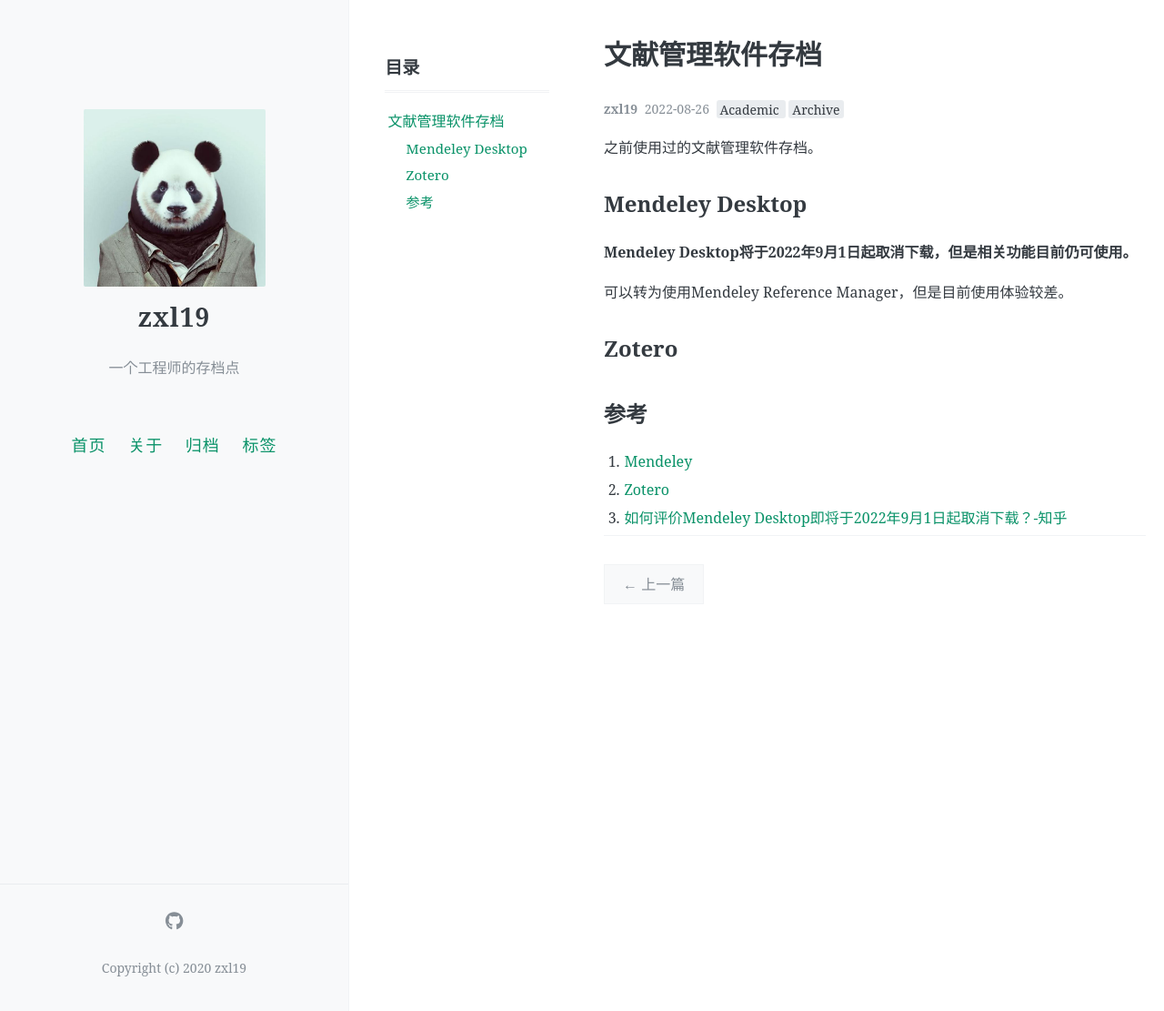
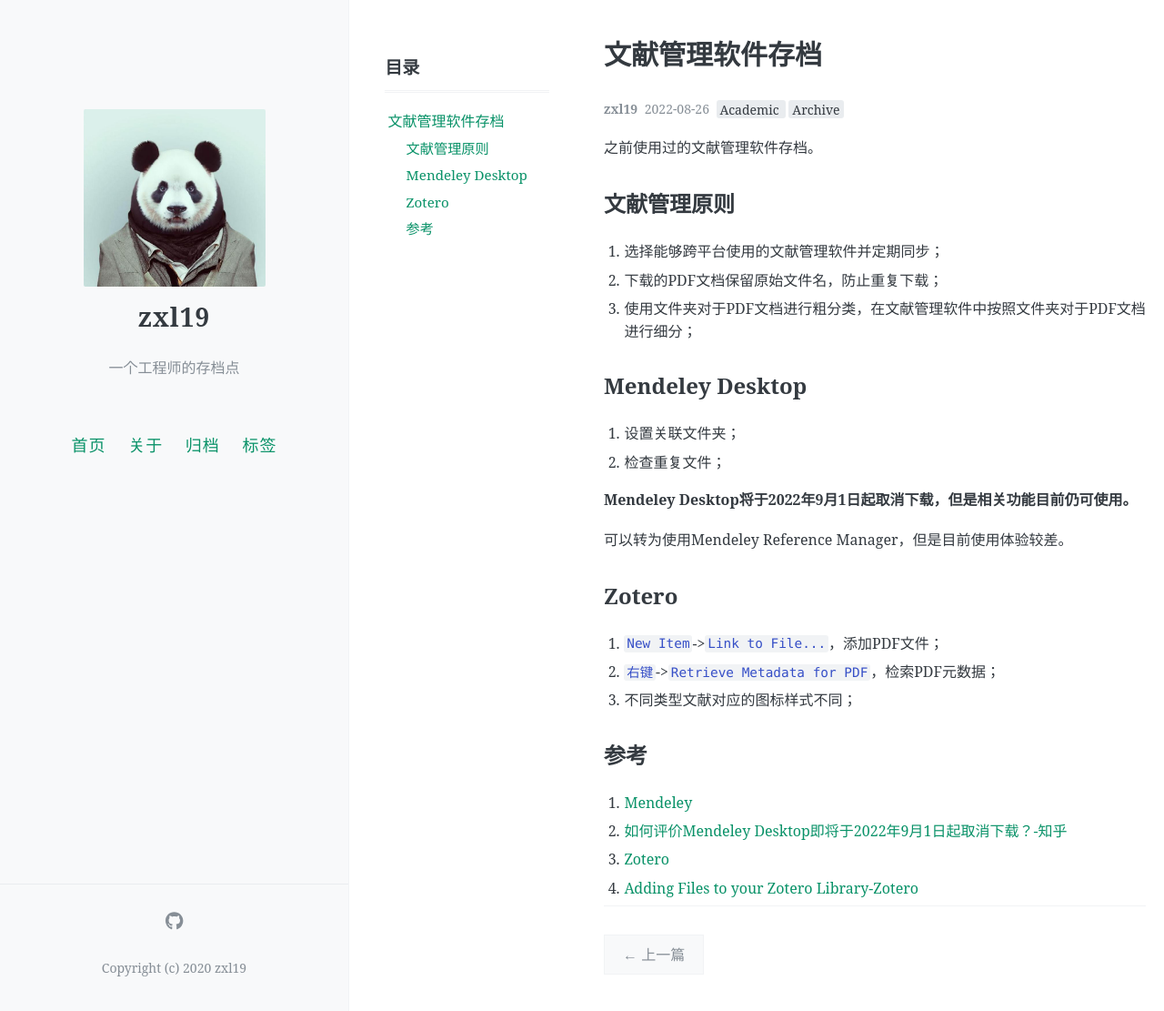
Before and after one commit to zxl19/zxl19.github.io, a Jekyll site: the page built from _posts/2022-08-26-reference-management.md, in a window 1280 px wide and 1111 px high. Shown: the whole window at 91% size. Built offline with Jekyll 4.4.1, drawn with Linux system fonts in a browser that asks for light colours; comment, search, counter and statistics services are not loaded.

Commit message:
Update 2022-08-26-reference-management.md

```diff
--- a/_posts/2022-08-26-reference-management.md
+++ b/_posts/2022-08-26-reference-management.md
@@ -13,7 +13,16 @@ pinned: false
 
 <!-- more -->
 
+## 文献管理原则
+
+1. 选择能够跨平台使用的文献管理软件并定期同步；
+2. 下载的PDF文档保留原始文件名，防止重复下载；
+3. 使用文件夹对于PDF文档进行粗分类，在文献管理软件中按照文件夹对于PDF文档进行细分；
+
 ## Mendeley Desktop
+
+1. 设置关联文件夹；
+2. 检查重复文件；
 
 **Mendeley Desktop将于2022年9月1日起取消下载，但是相关功能目前仍可使用。**
 
@@ -21,8 +30,13 @@ pinned: false
 
 ## Zotero
 
+1. `New Item`->`Link to File...`，添加PDF文件；
+2. `右键`->`Retrieve Metadata for PDF`，检索PDF元数据；
+3. 不同类型文献对应的图标样式不同；
+
 ## 参考
 
 1. [Mendeley](https://www.mendeley.com)
-2. [Zotero](https://www.zotero.org)
-3. [如何评价Mendeley Desktop即将于2022年9月1日起取消下载？-知乎](https://www.zhihu.com/question/538837744)
+2. [如何评价Mendeley Desktop即将于2022年9月1日起取消下载？-知乎](https://www.zhihu.com/question/538837744)
+3. [Zotero](https://www.zotero.org)
+4. [Adding Files to your Zotero Library-Zotero](https://www.zotero.org/support/attaching_files)
```
